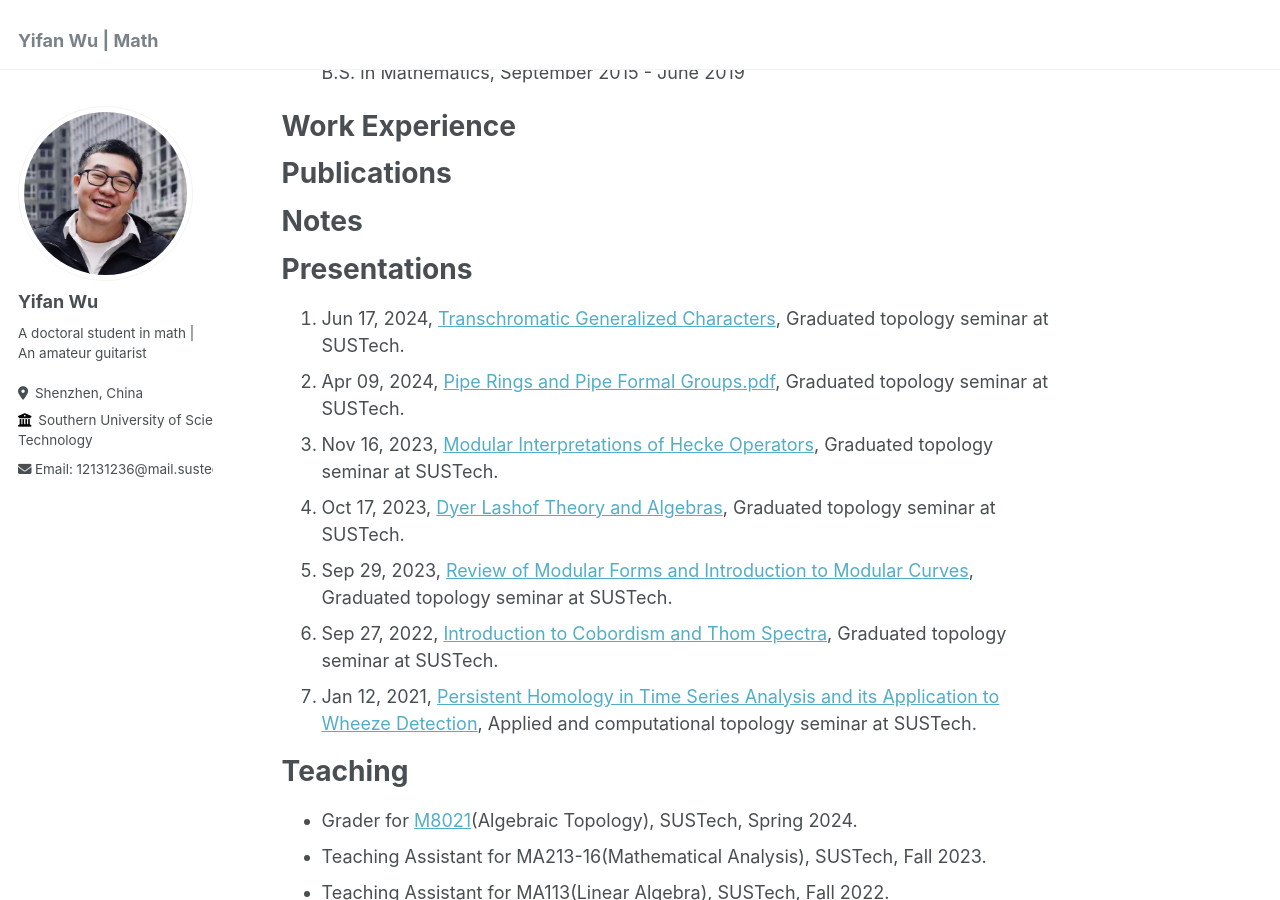
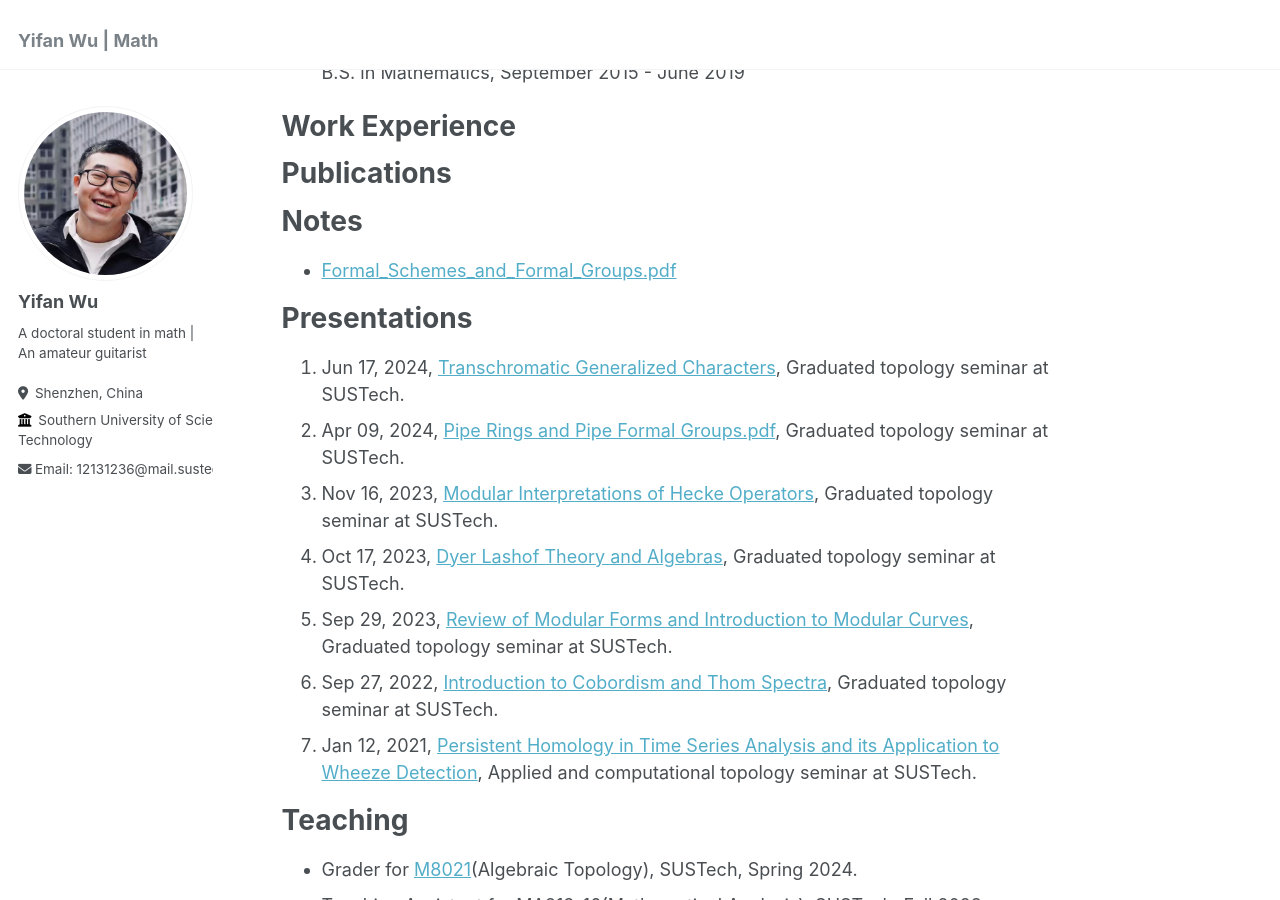
Before and after one commit to Wuyf19970105/Wuyf19970105.github.io, a Jekyll site: the page built from _pages/about.md, in a window 1280 px wide and 900 px high, scrolled down 1225 px. Built offline with Jekyll 4.4.1, drawn with Linux system fonts in a browser that asks for light colours.

Commit message:
Update about.md
Signed-off-by: Yifan Wu <148335396+Wuyf19970105@users.noreply.github.com>

```diff
--- a/_pages/about.md
+++ b/_pages/about.md
@@ -43,7 +43,7 @@ Publications
 
 Notes
 ======
-
+* [Formal_Schemes_and_Formal_Groups.pdf](https://Wuyf19970105.github.io/files/Formal_Schemes_and_Formal_Groups.pdf)
 
 Presentations
 ======
```
